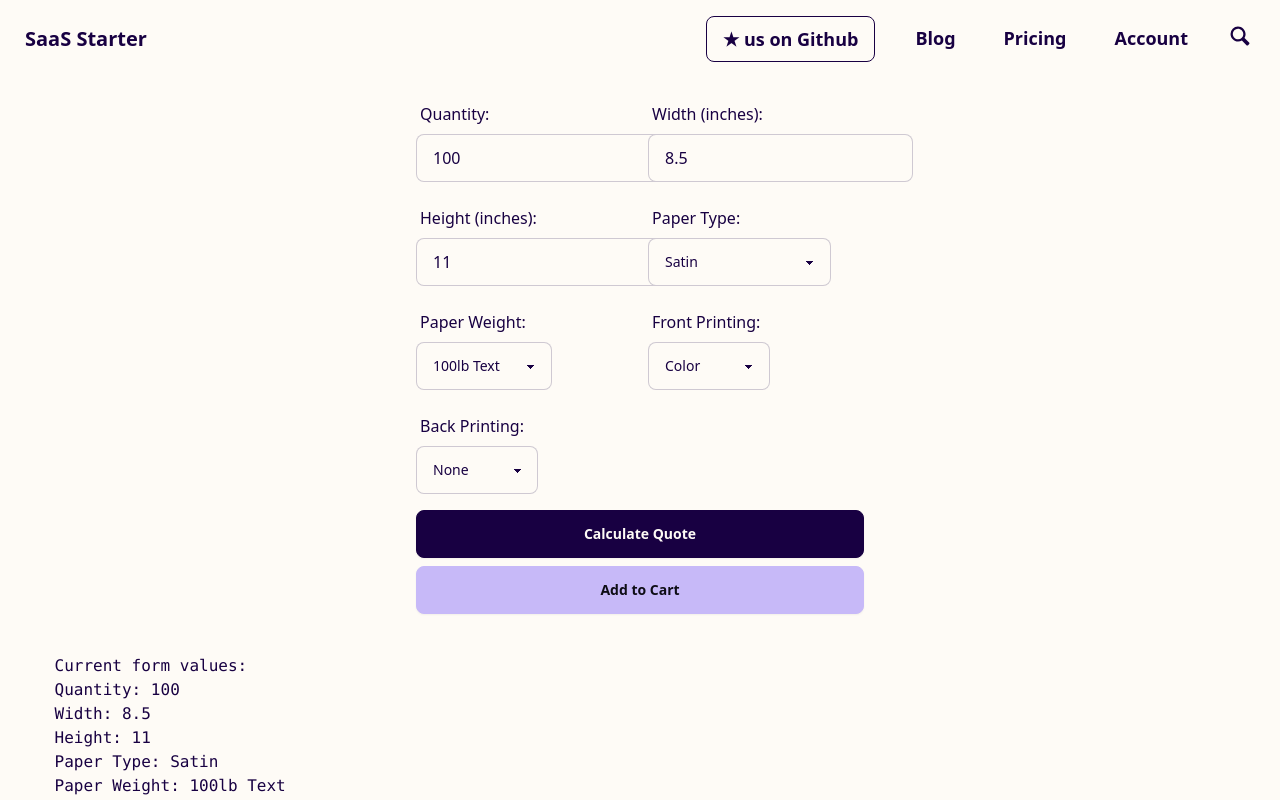
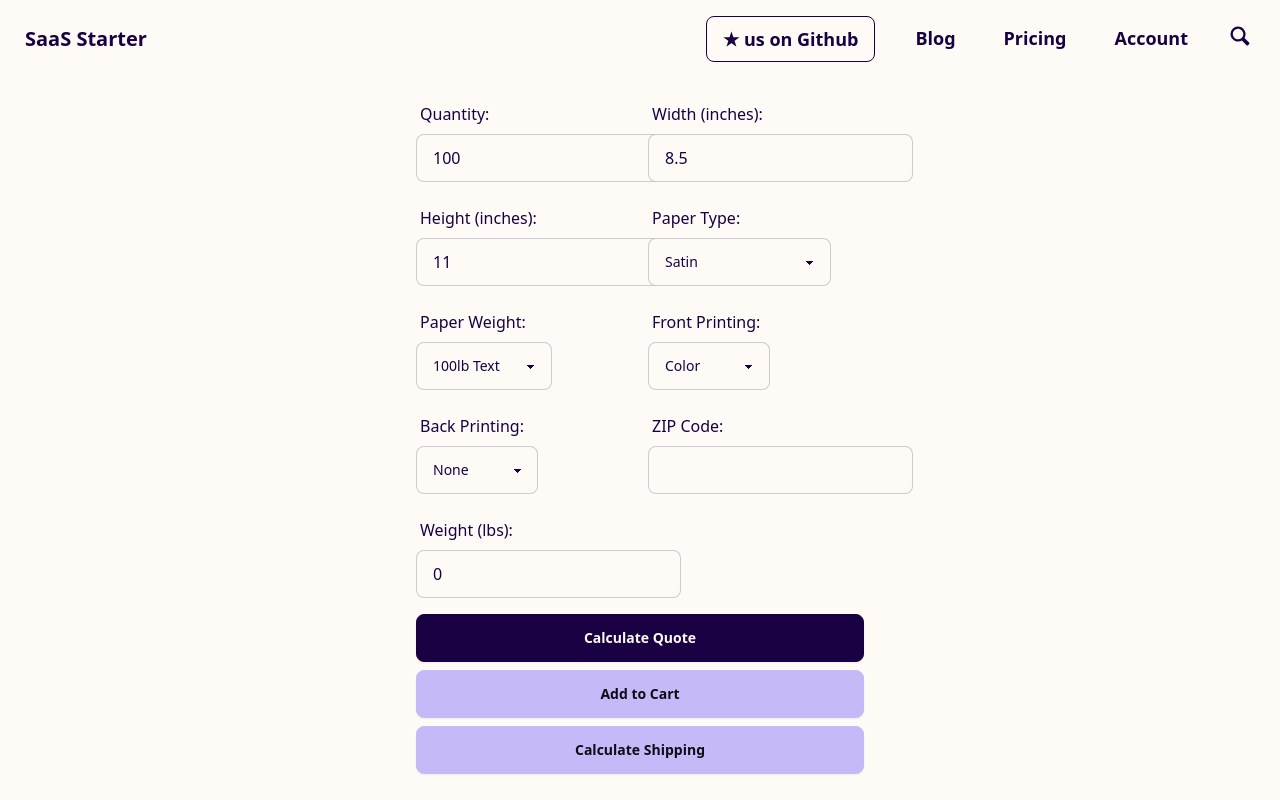
Before and after one commit to leimanchan/PlexSaas, a SvelteKit app: page /quote in a window 1280 px wide. Shown: the top 800 px of the page. Built offline with nearby package versions, Linux system fonts and the light colour scheme; no server answers.

Commit message:
shipping estimate added
added shipping estimat to quote page. needs integration but skelton made

```diff
--- /dev/null
+++ b/src/lib/shipping/shipping-calc.js
@@ -0,0 +1,51 @@
+// Define shipping zones with base rates and multipliers
+const zones = [
+  { name: "Local", baseRate: 6.93, multiplier: 0.50, zipRanges: [[90001, 93599]] },
+  { name: "Nearby", baseRate: 8.18, multiplier: 0.70, zipRanges: [[97001, 97920], [84001, 84784]] },
+  { name: "Central", baseRate: 9.89, multiplier: 0.80, zipRanges: [[73301, 79999]] },
+  { name: "Farther Midwest", baseRate: 8.78, multiplier: 1.32, zipRanges: [[43001, 45999]] },
+  { name: "East Coast", baseRate: 8.78, multiplier: 1.5, zipRanges: [[10001, 14925], [30301, 39999]] },
+  { name: "Alaska", baseRate: 30.00, multiplier: 3.25, zipRanges: [[99501, 99950]] },
+  { name: "Hawaii", baseRate: 30.00, multiplier: 4.00, zipRanges: [[96701, 96898]] },
+];
+
+// Function to calculate shipping cost
+export function calculateShipping(zip, weight) {
+  if (!zip || zip.length !== 5 || isNaN(parseInt(zip)) || weight <= 0) {
+    return "Please provide a valid 5-digit ZIP code and positive weight.";
+  }
+
+  const zipCode = parseInt(zip);
+
+  // Determine the shipping zone
+  let shippingZone = null;
+  for (const zone of zones) {
+    for (const range of zone.zipRanges) {
+      if (zipCode >= range[0] && zipCode <= range[1]) {
+        shippingZone = zone;
+        break;
+      }
+    }
+    if (shippingZone) break;
+  }
+
+  if (!shippingZone) {
+    return "ZIP code is out of range. Unable to calculate shipping.";
+  }
+
+  // Split weight into boxes if weight > 20 lbs
+  const maxBoxWeight = 20; // Maximum weight per box
+  const numBoxes = Math.ceil(weight / maxBoxWeight);
+  const weightsPerBox = Array(numBoxes).fill(maxBoxWeight);
+  weightsPerBox[numBoxes - 1] = weight % maxBoxWeight || maxBoxWeight; // Adjust last box weight
+
+  // Calculate the shipping cost for each box
+  let totalShippingCost = 0;
+  weightsPerBox.forEach((boxWeight) => {
+    totalShippingCost += shippingZone.baseRate + shippingZone.multiplier * boxWeight;
+  });
+
+  return `Shipping to ZIP ${zip} (${shippingZone.name} Zone) for a total weight of ${weight} lbs:
+  - Number of boxes: ${numBoxes}
+  - Total shipping cost: $${totalShippingCost.toFixed(2)}`;
+}
--- a/src/routes/(marketing)/quote/+page.svelte
+++ b/src/routes/(marketing)/quote/+page.svelte
@@ -1,9 +1,14 @@
 <script lang="ts">
   import { enhance } from "$app/forms"
   import { writable } from "svelte/store"
+  import { calculateShipping } from "$lib/shipping/shipping-calc"
 
   let { data, form } = $props()
   let apiResponse = writable("")
+  let shippingResult = writable("")
+
+  let zip = ""
+  let weight = 0
 
   async function addToCart() {
     try {
@@ -35,6 +40,11 @@
         console.error("Response Text:", responseText)
       }
     }
+  }
+
+  function handleShippingCalculation() {
+    const result = calculateShipping(zip, weight)
+    shippingResult.set(result)
   }
 </script>
 
@@ -142,6 +152,28 @@
       </select>
     </div>
 
+    <div class="form-group">
+      <label for="zip" class="label">ZIP Code:</label>
+      <input
+        type="text"
+        id="zip"
+        bind:value={zip}
+        required
+        class="input input-bordered"
+      />
+    </div>
+
+    <div class="form-group">
+      <label for="weight" class="label">Weight (lbs):</label>
+      <input
+        type="number"
+        id="weight"
+        bind:value={weight}
+        required
+        class="input input-bordered"
+      />
+    </div>
+
     <div class="col-span-1 md:col-span-2">
       <button type="submit" class="btn btn-primary w-full"
         >Calculate Quote</button
@@ -150,6 +182,11 @@
         type="button"
         onclick={addToCart}
         class="btn btn-secondary w-full mt-2">Add to Cart</button
+      >
+      <button
+        type="button"
+        onclick={handleShippingCalculation}
+        class="btn btn-secondary w-full mt-2">Calculate Shipping</button
       >
     </div>
   </form>
@@ -174,6 +211,13 @@
     </div>
   {/if}
 
+  {#if $shippingResult}
+    <div class="alert alert-info mt-4">
+      <h3 class="font-bold">Shipping Calculation Result</h3>
+      <pre>{$shippingResult}</pre>
+    </div>
+  {/if}
+
   <pre class="mt-4">
     Current form values:
     Quantity: {data.formData.quantity}
```
